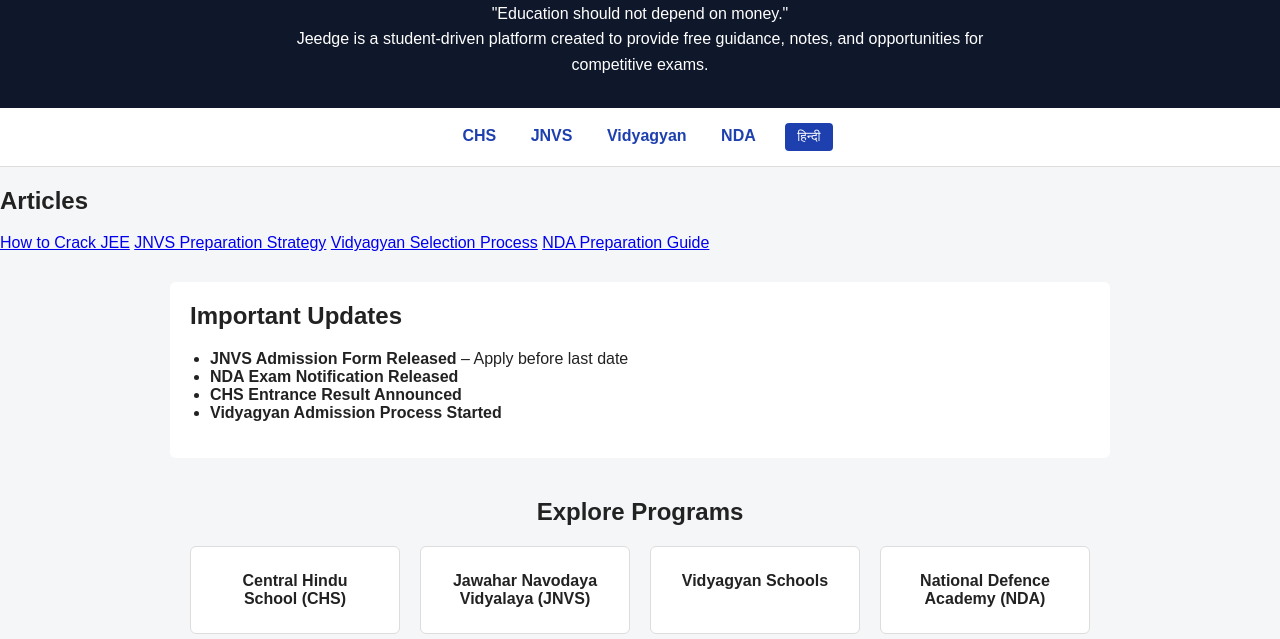
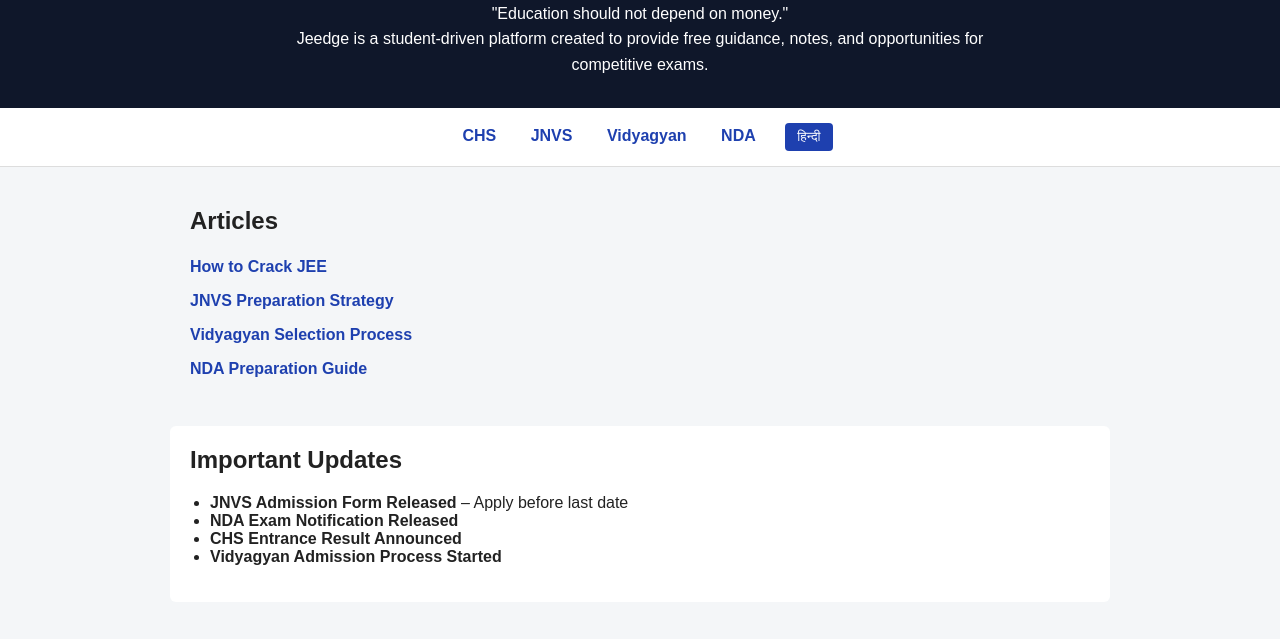
Before and after one commit to Shut-up-and-Study/Growth, a website: page public/index.html in a window 1280 px wide. Shown: the part 109-748 px from the top of the page. Drawn offline with Linux system fonts and the light colour scheme.

Commit message:
Refactor CSS for articles and layout styles

```diff
--- a/public/style.css
+++ b/public/style.css
@@ -10,6 +10,22 @@ background:#0f172a;
 color:white;
 text-align:center;
 padding:30px;
+}
+.articles{
+max-width:900px;
+margin:40px auto;
+}
+
+.articles h2{
+margin-bottom:15px;
+}
+
+.articles-list a{
+display:block;
+padding:8px 0;
+text-decoration:none;
+color:#1e40af;
+font-weight:bold;
 }
 
 .mission{
```
